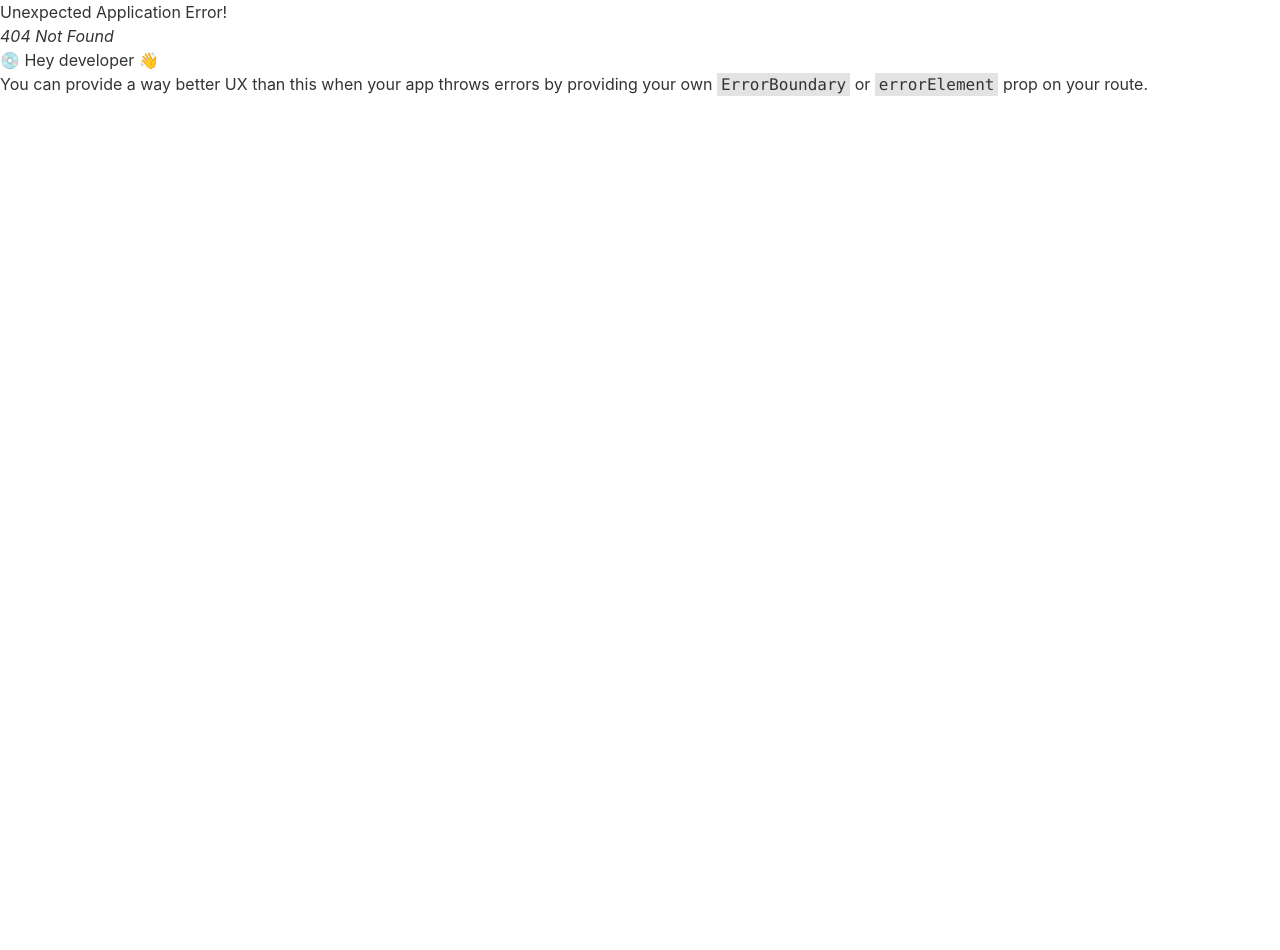
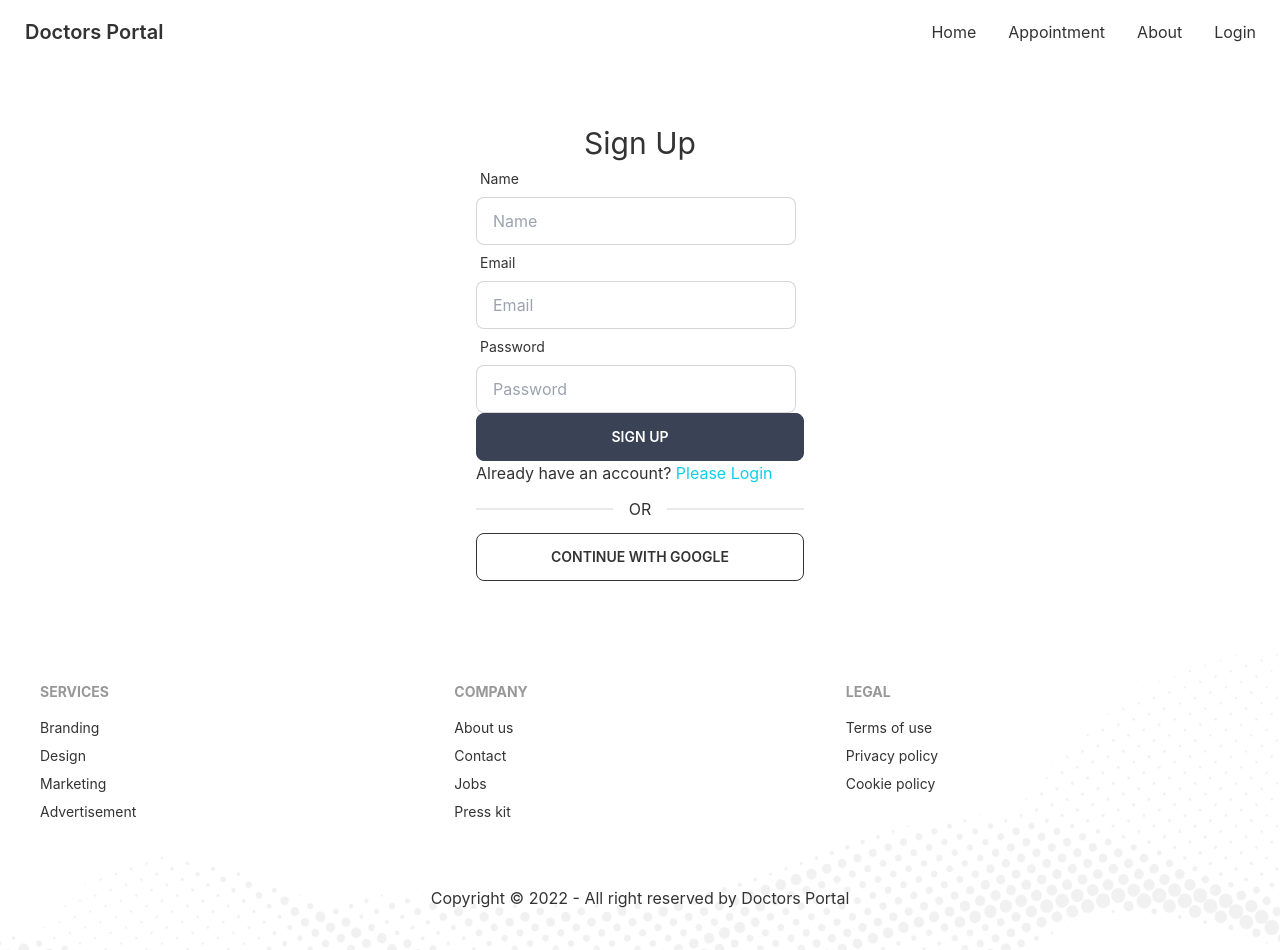
Before and after one commit to thinkingmore/doctors-portal-client, a React (Create React App) app: page /signup in a window 1280 px wide. Before the commit this address had no page. Before the commit the page ends 800 px from the top, so only its background shows below. Built offline with nearby package versions, Linux system fonts and the light colour scheme.

Commit message:
added the signup form

```diff
--- a/src/Pages/Login/Login.js
+++ b/src/Pages/Login/Login.js
@@ -1,10 +1,10 @@
-import React, { useState } from 'react';
+import React from 'react';
 import { useForm } from 'react-hook-form';
 import { Link } from 'react-router-dom';
 
 const Login = () => {
     const { register, handleSubmit, formState: { errors }, } = useForm();
-    const [data,setData] = useState('');
+
 
     const handleLogin = (data) => {
         console.log(data)
@@ -26,7 +26,8 @@ const Login = () => {
                     <div className="form-control w-full max-w-xs">
                         <label className="label"><span className="label-text">Password</span></label>
                         <input type="password" {...register("password",{
-                            required: "Password is required"
+                            required: "Password is required",
+                            minLength: { value: 6, message: "Password must be 6 characters or longer" }
                         })}
                         placeholder="Password" className="input input-bordered w-full max-w-xs" />
                          {errors.password && <p className='text-red-600' role="alert">{errors.password?.message}</p>}
@@ -34,7 +35,7 @@ const Login = () => {
                     </div>
                     <input value="Login" className='btn btn-accent w-full text-white' type="submit" />
                 </form>
-                <p>New to Doctors Portal? <Link to="/" className='text-primary'>Create new account</Link></p>
+                <p>New to Doctors Portal? <Link to="/signup" className='text-primary'>Create new account</Link></p>
                 <div className="divider">OR</div>
                 <button className='btn btn-outline w-full text-center'>CONTINUE WITH GOOGLE</button>
             </div>
--- /dev/null
+++ b/src/Pages/SignUp/SignUp.js
@@ -0,0 +1,53 @@
+import React from 'react';
+import { useForm } from 'react-hook-form';
+import { Link } from 'react-router-dom';
+
+const SignUp = () => {
+
+    const { register, handleSubmit, formState: {errors} } = useForm();
+
+    const handleSignUp = (data) => {
+        console.log(data);
+        console.log(errors);
+    }
+    return (
+        <div className='h-[578px] flex justify-center items-center'>
+        <div className='w-96 p-7'>
+            <h2 className='text-3xl text-center'>Sign Up</h2>
+            <form onSubmit={handleSubmit(handleSignUp)}>
+                <div className="form-control w-full max-w-xs">
+                    <label className="label"><span className="label-text">Name</span></label>
+                    <input type="text"
+                    {...register("name",{
+                        required: "Name is required",
+                    })}placeholder="Name" className="input input-bordered w-full max-w-xs" />
+                    {errors.name && <p className='text-red-600' role="alert">{errors.name?.message}</p>}
+                </div>
+                <div className="form-control w-full max-w-xs">
+                    <label className="label"><span className="label-text">Email</span></label>
+                    <input type="email"
+                    {...register("email", {
+                        required: "Email is required",
+                    })} placeholder="Email" className="input input-bordered w-full max-w-xs" />
+                    {errors.email && <p className='text-red-600' role="alert">{errors.email?.message}</p>}
+                </div>
+                <div className="form-control w-full max-w-xs">
+                    <label className="label"><span className="label-text">Password</span></label>
+                    <input type="password"
+                    {...register("password",{
+                        required: "Password is required",
+                        minLength: { value: 6, message: "Password must be 6 characters or longer" }
+                    })}placeholder="Password" className="input input-bordered w-full max-w-xs" />
+                    {errors.password && <p className='text-red-600' role="alert">{errors.password?.message}</p>}
+                </div>
+                <input value="Sign Up" className='btn btn-accent w-full text-white' type="submit" />
+            </form>
+            <p>Already have an account? <Link to="/login" className='text-primary'>Please Login</Link></p>
+            <div className="divider">OR</div>
+            <button className='btn btn-outline w-full text-center'>CONTINUE WITH GOOGLE</button>
+        </div>
+    </div>
+    );
+};
+
+export default SignUp;
--- a/src/Routes/Routes/Routes.js
+++ b/src/Routes/Routes/Routes.js
@@ -2,6 +2,7 @@ import Main from "../../Layout/Main";
 import Appointment from "../../Pages/Appointment/Appointment/Appointment";
 import Home from "../../Pages/Home/Home/Home";
 import Login from "../../Pages/Login/Login";
+import SignUp from "../../Pages/SignUp/SignUp";
 
 const { createBrowserRouter } = require("react-router-dom");
 
@@ -22,6 +23,10 @@ const router = createBrowserRouter([
             {
                 path: '/appointment',
                 element: <Appointment></Appointment>
+            },
+            {
+                path:'/signup',
+                element: <SignUp></SignUp>
             }
         ]
     }
```
